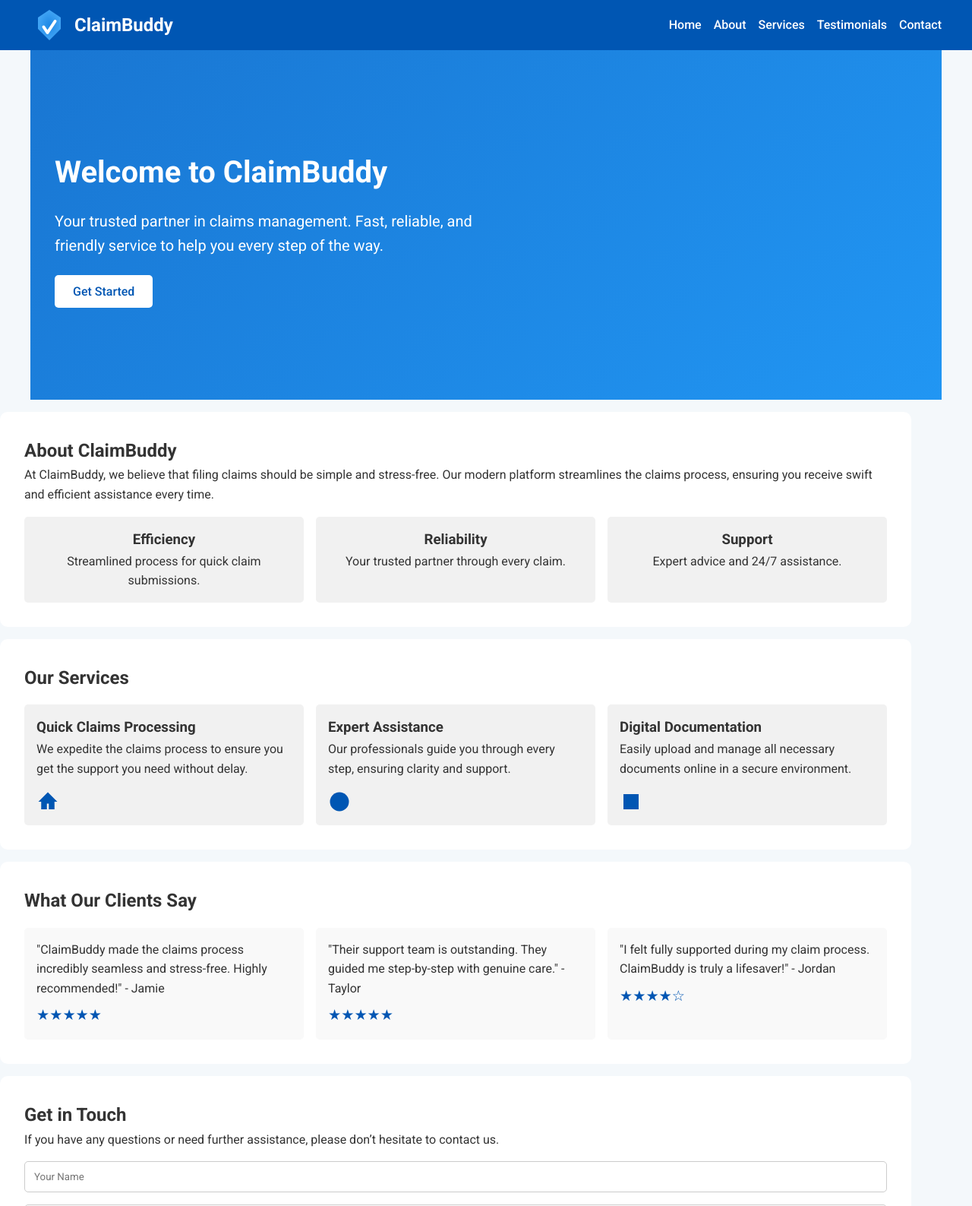
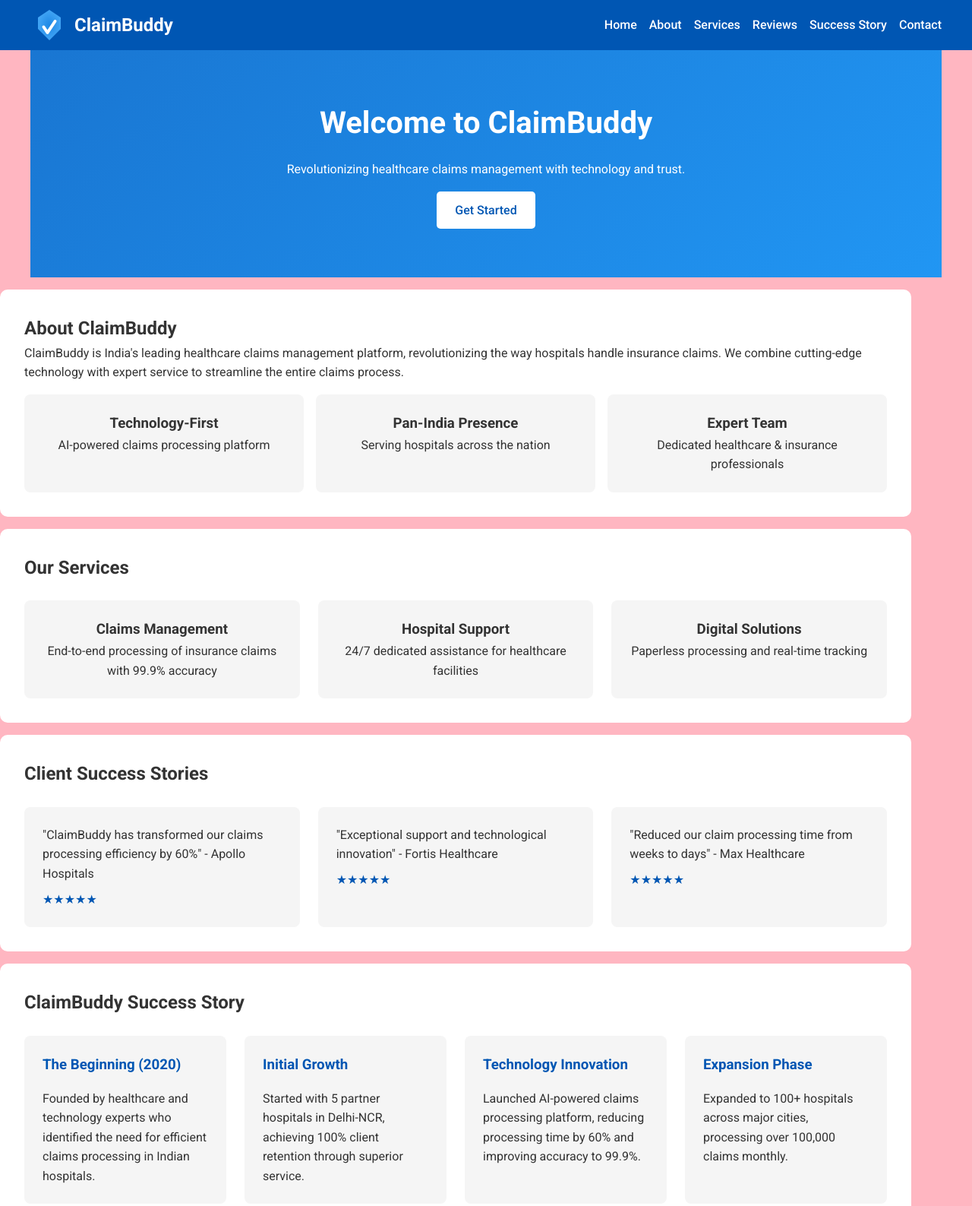
Before and after one commit to LuckyBarwal/Claimbuddy.github.io, a plain HTML site: page index.html in a window 1280 px wide. Shown: the top 1587 px of the page at 76% size. Drawn offline with Linux system fonts and the light colour scheme.

Commit message:
Add files via upload

```diff
--- a/index.html
+++ b/index.html
@@ -4,16 +4,12 @@
     <meta name="viewport" content="width=device-width, initial-scale=1.0" />
     <title>ClaimBuddy - Your Trusted Claims Partner</title>
     <link rel="stylesheet" href="style.css" />
-    <link
-      href="https://fonts.googleapis.com/css?family=Roboto:400,500,700&display=swap"
-      rel="stylesheet"
-    />
+    <link href="https://fonts.googleapis.com/css?family=Roboto:400,500,700&display=swap" rel="stylesheet" />
   </head>
   <body>
     <header>
       <nav class="navbar">
         <div class="logo">
-          <!-- Inline SVG Logo for ClaimBuddy: A shield with a check mark and a blue gradient -->
           <svg width="50" height="50" viewBox="0 0 100 100" class="logo-icon">
             <defs>
               <radialGradient id="shieldGradient" cx="50%" cy="50%" r="50%">
@@ -21,18 +17,8 @@
                 <stop offset="100%" stop-color="#42a5f5" />
               </radialGradient>
             </defs>
-            <path
-              d="M50,10 L80,30 L80,60 L50,90 L20,60 L20,30 Z"
-              fill="url(#shieldGradient)"
-            />
-            <polyline
-              points="35,55 45,70 65,40"
-              stroke="#fff"
-              stroke-width="8"
-              fill="none"
-              stroke-linecap="round"
-              stroke-linejoin="round"
-            />
+            <path d="M50,10 L80,30 L80,60 L50,90 L20,60 L20,30 Z" fill="url(#shieldGradient)" />
+            <polyline points="35,55 45,70 65,40" stroke="#fff" stroke-width="8" fill="none" stroke-linecap="round" stroke-linejoin="round" />
           </svg>
           <span class="logo-text">ClaimBuddy</span>
         </div>
@@ -43,7 +29,8 @@
           <li><a href="#home">Home</a></li>
           <li><a href="#about">About</a></li>
           <li><a href="#services">Services</a></li>
-          <li><a href="#testimonials">Testimonials</a></li>
+          <li><a href="#reviews">Reviews</a></li>
+          <li><a href="#blogs">Success Story</a></li>
           <li><a href="#contact">Contact</a></li>
         </ul>
       </nav>
@@ -54,46 +41,27 @@
       <section id="home" class="hero">
         <div class="hero-content">
           <h1>Welcome to ClaimBuddy</h1>
-          <p>
-            Your trusted partner in claims management. Fast, reliable, and friendly service to help you every step of the way.
-          </p>
+          <p>Revolutionizing healthcare claims management with technology and trust.</p>
           <a href="#services" class="cta-btn">Get Started</a>
-        </div>
-        <div class="hero-svg">
-          <!-- SVG element with a gentle ripple animation using a white circle -->
-          <svg width="300" height="300" viewBox="0 0 100 100">
-            <circle
-              cx="50"
-              cy="50"
-              r="45"
-              stroke="#fff"
-              stroke-width="2"
-              fill="none"
-              class="ripple-circle"
-            />
-          </svg>
         </div>
       </section>
 
       <!-- About Section -->
       <section id="about" class="about">
         <h2>About ClaimBuddy</h2>
-        <p>
-          At ClaimBuddy, we believe that filing claims should be simple and stress-free.
-          Our modern platform streamlines the claims process, ensuring you receive swift and efficient assistance every time.
-        </p>
+        <p>ClaimBuddy is India's leading healthcare claims management platform, revolutionizing the way hospitals handle insurance claims. We combine cutting-edge technology with expert service to streamline the entire claims process.</p>
         <div class="skills">
           <div class="skill">
-            <h3>Efficiency</h3>
-            <p>Streamlined process for quick claim submissions.</p>
+            <h3>Technology-First</h3>
+            <p>AI-powered claims processing platform</p>
           </div>
           <div class="skill">
-            <h3>Reliability</h3>
-            <p>Your trusted partner through every claim.</p>
+            <h3>Pan-India Presence</h3>
+            <p>Serving hospitals across the nation</p>
           </div>
           <div class="skill">
-            <h3>Support</h3>
-            <p>Expert advice and 24/7 assistance.</p>
+            <h3>Expert Team</h3>
+            <p>Dedicated healthcare & insurance professionals</p>
           </div>
         </div>
       </section>
@@ -103,62 +71,62 @@
         <h2>Our Services</h2>
         <div class="project-grid">
           <div class="project-card">
-            <h3>Quick Claims Processing</h3>
-            <p>
-              We expedite the claims process to ensure you get the support you need without delay.
-            </p>
-            <!-- Inline SVG icon for service -->
-            <svg width="30" height="30" viewBox="0 0 24 24" class="icon">
-              <path
-                d="M12 2L2 12h3v8h6v-6h2v6h6v-8h3z"
-                fill="#0056b3"
-              />
-            </svg>
+            <h3>Claims Management</h3>
+            <p>End-to-end processing of insurance claims with 99.9% accuracy</p>
           </div>
           <div class="project-card">
-            <h3>Expert Assistance</h3>
-            <p>
-              Our professionals guide you through every step, ensuring clarity and support.
-            </p>
-            <!-- Inline SVG icon for service -->
-            <svg width="30" height="30" viewBox="0 0 24 24" class="icon">
-              <circle cx="12" cy="12" r="10" fill="#0056b3" />
-            </svg>
+            <h3>Hospital Support</h3>
+            <p>24/7 dedicated assistance for healthcare facilities</p>
           </div>
           <div class="project-card">
-            <h3>Digital Documentation</h3>
-            <p>
-              Easily upload and manage all necessary documents online in a secure environment.
-            </p>
-            <!-- Inline SVG icon for service -->
-            <svg width="30" height="30" viewBox="0 0 24 24" class="icon">
-              <rect x="4" y="4" width="16" height="16" fill="#0056b3" />
-            </svg>
+            <h3>Digital Solutions</h3>
+            <p>Paperless processing and real-time tracking</p>
           </div>
         </div>
       </section>
 
-      <!-- Testimonials Section -->
-      <section id="testimonials" class="testimonials">
-        <h2>What Our Clients Say</h2>
+      <!-- Reviews Section -->
+      <section id="reviews" class="reviews">
+        <h2>Client Success Stories</h2>
         <div class="reviews-grid">
           <div class="review-card">
-            <p>
-              "ClaimBuddy made the claims process incredibly seamless and stress-free. Highly recommended!" - Jamie
-            </p>
+            <p>"ClaimBuddy has transformed our claims processing efficiency by 60%" - Apollo Hospitals</p>
             <div class="review-rating">★★★★★</div>
           </div>
           <div class="review-card">
-            <p>
-              "Their support team is outstanding. They guided me step-by-step with genuine care." - Taylor
-            </p>
+            <p>"Exceptional support and technological innovation" - Fortis Healthcare</p>
             <div class="review-rating">★★★★★</div>
           </div>
           <div class="review-card">
-            <p>
-              "I felt fully supported during my claim process. ClaimBuddy is truly a lifesaver!" - Jordan
-            </p>
-            <div class="review-rating">★★★★☆</div>
+            <p>"Reduced our claim processing time from weeks to days" - Max Healthcare</p>
+            <div class="review-rating">★★★★★</div>
+          </div>
+        </div>
+      </section>
+
+      <!-- Success Story Section -->
+      <section id="blogs" class="blogs">
+        <h2>ClaimBuddy Success Story</h2>
+        <div class="story-grid">
+          <div class="story-card">
+            <h3>The Beginning (2020)</h3>
+            <p>Founded by healthcare and technology experts who identified the need for efficient claims processing in Indian hospitals.</p>
+          </div>
+          <div class="story-card">
+            <h3>Initial Growth</h3>
+            <p>Started with 5 partner hospitals in Delhi-NCR, achieving 100% client retention through superior service.</p>
+          </div>
+          <div class="story-card">
+            <h3>Technology Innovation</h3>
+            <p>Launched AI-powered claims processing platform, reducing processing time by 60% and improving accuracy to 99.9%.</p>
+          </div>
+          <div class="story-card">
+            <h3>Expansion Phase</h3>
+            <p>Expanded to 100+ hospitals across major cities, processing over 100,000 claims monthly.</p>
+          </div>
+          <div class="story-card">
+            <h3>Investment Success</h3>
+            <p>Secured significant funding to scale operations and enhance technological capabilities.</p>
           </div>
         </div>
       </section>
@@ -166,9 +134,6 @@
       <!-- Contact Section -->
       <section id="contact" class="contact">
         <h2>Get in Touch</h2>
-        <p>
-          If you have any questions or need further assistance, please don’t hesitate to contact us.
-        </p>
         <form class="contact-form">
           <input type="text" name="name" placeholder="Your Name" required />
           <input type="email" name="email" placeholder="Your Email" required />
--- a/style.css
+++ b/style.css
@@ -7,7 +7,7 @@
 body {
   font-family: 'Roboto', sans-serif;
   color: #333;
-  background-color: #f4f8fb;
+  background-color: lightpink;
   line-height: 1.6;
 }
 
@@ -16,6 +16,9 @@ header {
   background: #0056b3;
   color: #fff;
   padding: 0.5rem 1rem;
+  position: sticky;
+  top: 0;
+  z-index: 100;
 }
 
 .navbar {
@@ -24,7 +27,6 @@ header {
   justify-content: space-between;
   max-width: 1200px;
   margin: auto;
-  position: relative;
 }
 
 .logo {
@@ -36,14 +38,6 @@ header {
   margin-left: 0.5rem;
   font-size: 1.5rem;
   font-weight: 700;
-}
-
-.logo-icon {
-  transition: transform 0.3s ease;
-}
-
-.logo-icon:hover {
-  transform: rotate(15deg);
 }
 
 .nav-links {
@@ -74,67 +68,6 @@ header {
   color: #fff;
 }
 
-.menu-toggle:hover {
-  transform: rotate(90deg);
-  transition: transform 0.3s ease;
-}
-
-/* Hero Section */
-.hero {
-  display: flex;
-  flex-wrap: wrap;
-  align-items: center;
-  justify-content: space-between;
-  padding: 4rem 1rem;
-  background: linear-gradient(135deg, #1976d2, #2196f3);
-  color: #fff;
-}
-
-.hero-content {
-  flex: 1 1 400px;
-  padding: 1rem;
-}
-
-.hero-content h1 {
-  font-size: 2.5rem;
-  margin-bottom: 1rem;
-}
-
-.hero-content p {
-  font-size: 1.25rem;
-  margin-bottom: 2rem;
-}
-
-.cta-btn {
-  background: #fff;
-  color: #0056b3;
-  padding: 0.75rem 1.5rem;
-  text-decoration: none;
-  border-radius: 5px;
-  font-weight: 500;
-  transition: background 0.3s ease;
-}
-
-.cta-btn:hover {
-  background: #ddd;
-}
-
-.hero-svg {
-  flex: 1 1 300px;
-  display: flex;
-  justify-content: center;
-  align-items: center;
-  padding: 1rem;
-}
-
-/* Ripple animation on the hero circle */
-.ripple-circle {
-  fill: none;
-  stroke: #fff;
-  stroke-width: 2;
-  animation: ripple 3s infinite;
-}
-
 /* Sections */
 section {
   padding: 3rem 1rem;
@@ -144,7 +77,8 @@ section {
 
 .about,
 .services,
-.testimonials,
+.reviews,
+.blogs,
 .contact {
   background: #fff;
   margin: 1rem 0;
@@ -152,149 +86,152 @@ section {
   padding: 2rem;
 }
 
-/* Skills in About Section */
-.skills {
-  display: flex;
-  flex-wrap: wrap;
-  gap: 1rem;
+/* Hero Section */
+.hero {
+  background: linear-gradient(135deg, #1976d2, #2196f3);
+  color: #fff;
+  text-align: center;
+  padding: 4rem 1rem;
+}
+
+.hero h1 {
+  font-size: 2.5rem;
+  margin-bottom: 1rem;
+}
+
+.cta-btn {
+  display: inline-block;
+  background: #fff;
+  color: #0056b3;
+  padding: 0.75rem 1.5rem;
+  text-decoration: none;
+  border-radius: 5px;
+  font-weight: 500;
   margin-top: 1rem;
 }
 
-.skill {
-  flex: 1 1 200px;
-  background: #f1f1f1;
-  padding: 1rem;
-  border-radius: 5px;
-  text-align: center;
-  transition: transform 0.3s ease;
-}
-
-.skill:hover {
-  transform: scale(1.05);
-}
-
-/* Services / Project Grid */
-.project-grid {
+/* Skills Grid */
+.skills {
   display: grid;
   grid-template-columns: repeat(auto-fit, minmax(250px, 1fr));
   gap: 1rem;
   margin-top: 1rem;
 }
 
-.project-card {
-  background: #f1f1f1;
-  padding: 1rem;
-  border-radius: 5px;
-  transition: transform 0.3s ease, box-shadow 0.3s ease;
+.skill {
+  background: #f5f5f5;
+  padding: 1.5rem;
+  border-radius: 8px;
+  text-align: center;
 }
 
-.project-card:hover {
-  transform: translateY(-5px);
-  box-shadow: 0 4px 12px rgba(0, 0, 0, 0.2);
+/* Services Grid */
+.project-grid {
+  display: grid;
+  grid-template-columns: repeat(auto-fit, minmax(250px, 1fr));
+  gap: 1.5rem;
+  margin-top: 1.5rem;
 }
 
-.icon {
-  display: block;
-  margin-top: 1rem;
+.project-card {
+  background: #f5f5f5;
+  padding: 1.5rem;
+  border-radius: 8px;
+  text-align: center;
 }
 
-/* Testimonials Section */
+/* Reviews Grid */
 .reviews-grid {
   display: grid;
-  grid-template-columns: repeat(auto-fit, minmax(250px, 1fr));
-  gap: 1rem;
-  margin-top: 1rem;
+  grid-template-columns: repeat(auto-fit, minmax(300px, 1fr));
+  gap: 1.5rem;
+  margin-top: 1.5rem;
 }
 
 .review-card {
-  background: #f9f9f9;
-  padding: 1rem;
-  border-radius: 5px;
+  background: #f5f5f5;
+  padding: 1.5rem;
+  border-radius: 8px;
 }
 
 .review-rating {
+  color: #0056b3;
   margin-top: 0.5rem;
-  font-size: 1.2rem;
+}
+
+/* Story Grid */
+.story-grid {
+  display: grid;
+  grid-template-columns: repeat(auto-fit, minmax(250px, 1fr));
+  gap: 1.5rem;
+  margin-top: 1.5rem;
+}
+
+.story-card {
+  background: #f5f5f5;
+  padding: 1.5rem;
+  border-radius: 8px;
+}
+
+.story-card h3 {
   color: #0056b3;
+  margin-bottom: 1rem;
 }
 
 /* Contact Form */
 .contact-form {
-  display: flex;
-  flex-direction: column;
+  display: grid;
   gap: 1rem;
-  margin-top: 1rem;
+  max-width: 600px;
+  margin: auto;
 }
 
 .contact-form input,
 .contact-form textarea {
   padding: 0.75rem;
-  border: 1px solid #ccc;
+  border: 1px solid #ddd;
   border-radius: 5px;
-  font-family: inherit;
 }
 
 .contact-form button {
+  background: #0056b3;
+  color: #fff;
   padding: 0.75rem;
   border: none;
   border-radius: 5px;
-  background: #0056b3;
-  color: #fff;
-  font-size: 1rem;
   cursor: pointer;
-  transition: background 0.3s ease;
-}
-
-.contact-form button:hover {
-  background: #003f7f;
 }
 
 /* Footer */
 footer {
+  background: #0056b3;
+  color: #fff;
   text-align: center;
   padding: 1rem;
-  background: #0056b3;
-  color: #fff;
 }
 
-/* Responsive Navigation */
+/* Responsive Design */
 @media (max-width: 768px) {
+  .menu-toggle {
+    display: block;
+  }
+
   .nav-links {
-    flex-direction: column;
+    display: none;
     position: absolute;
-    top: 60px;
+    top: 100%;
+    left: 0;
     right: 0;
     background: #0056b3;
-    width: 200px;
-    display: none;
-  }
-
-  .nav-links li {
-    margin: 1rem 0;
-    text-align: center;
-  }
-
-  .menu-toggle {
-    display: block;
+    flex-direction: column;
+    padding: 1rem;
   }
 
   .nav-links.active {
     display: flex;
   }
-}
 
-/* Ripple Animation Keyframes */
-@keyframes ripple {
-  0% {
-    transform: scale(1);
-    opacity: 1;
-  }
-  70% {
-    transform: scale(1.5);
-    opacity: 0;
-  }
-  100% {
-    transform: scale(1);
-    opacity: 1;
+  .nav-links li {
+    margin: 0.5rem 0;
   }
 }
```
Also changed, not shown: script.js (+9 -14 lines).
